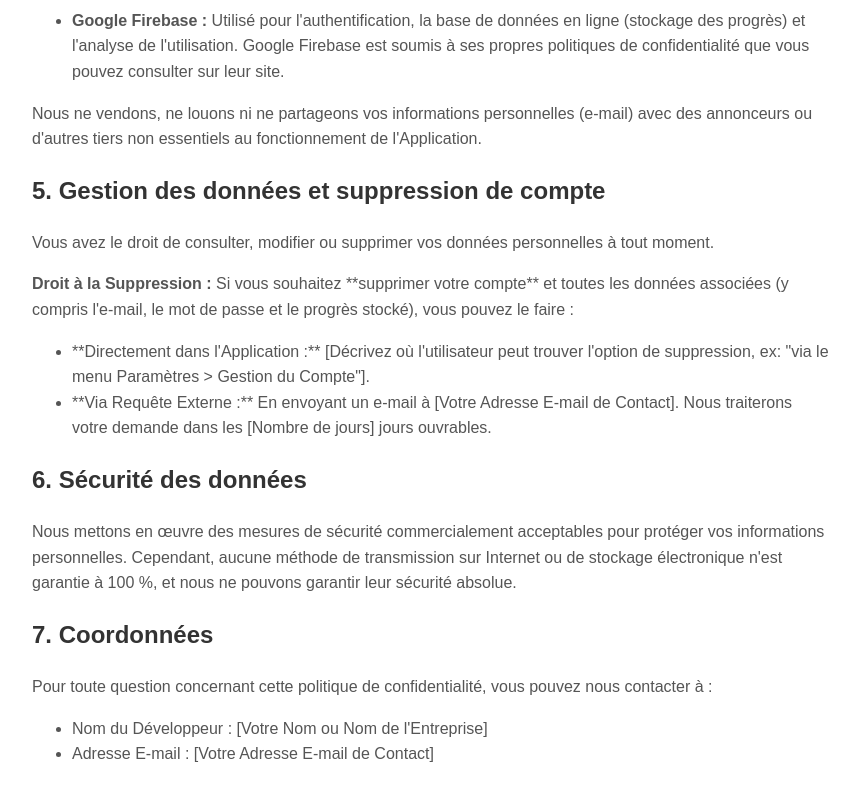
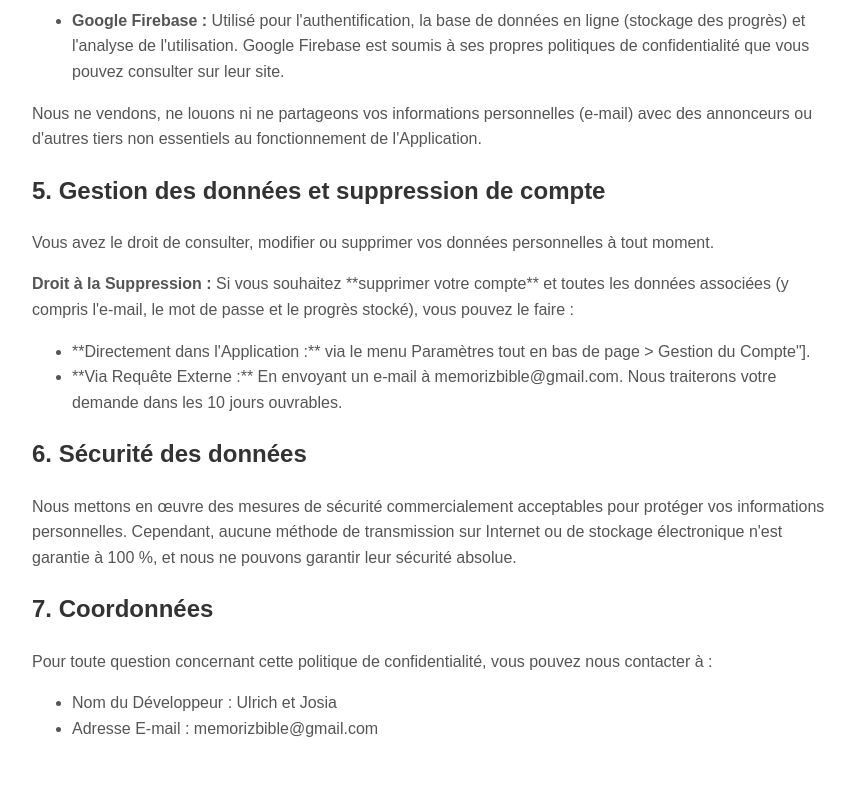
Before and after one commit to Arolejosia/memoriz-bible-policy, a plain HTML site: page index.html in a window 1280 px wide. Shown: the part 1348-2148 px from the top of the page, without its empty margins (208-1067 px from the left). After the commit the page ends 2125 px from the top, so only its background shows below. Drawn offline with Linux system fonts and the light colour scheme.

Commit message:
Update privacy policy with developer details

```diff
--- a/index.html
+++ b/index.html
@@ -15,7 +15,7 @@
 <p>Dernière mise à jour : 27 octobre 2025</p>
 
 <h2>1. Introduction</h2>
-<p>Cette Politique de Confidentialité décrit la manière dont l'application mobile Memoriz Bible (ci-après «l'Application»), exploitée par [Votre Nom/Nom de l'Entreprise], collecte, utilise et partage vos informations lorsque vous utilisez notre Application.</p>
+<p>Cette Politique de Confidentialité décrit la manière dont l'application mobile Memoriz Bible (ci-après «l'Application»), exploitée par Ulrich  Lele  et Josia Damgne, collecte, utilise et partage vos informations lorsque vous utilisez notre Application.</p>
 <p>En utilisant l'Application, vous acceptez la collecte et l'utilisation des informations conformément à cette politique.</p>
 
 <h2>2. Informations que nous collectons</h2>
@@ -56,8 +56,8 @@
 <p>Vous avez le droit de consulter, modifier ou supprimer vos données personnelles à tout moment.</p>
 <p><strong>Droit à la Suppression :</strong> Si vous souhaitez **supprimer votre compte** et toutes les données associées (y compris l'e-mail, le mot de passe et le progrès stocké), vous pouvez le faire :</p>
 <ul>
-    <li>**Directement dans l'Application :** [Décrivez où l'utilisateur peut trouver l'option de suppression, ex: "via le menu Paramètres > Gestion du Compte"].</li>
-    <li>**Via Requête Externe :** En envoyant un e-mail à [Votre Adresse E-mail de Contact]. Nous traiterons votre demande dans les [Nombre de jours] jours ouvrables.</li>
+    <li>**Directement dans l'Application :** via le menu Paramètres tout en bas de page > Gestion du Compte"].</li>
+    <li>**Via Requête Externe :** En envoyant un e-mail à memorizbible@gmail.com. Nous traiterons votre demande dans les 10  jours ouvrables.</li>
 </ul>
 
 <h2>6. Sécurité des données</h2>
@@ -66,8 +66,8 @@
 <h2>7. Coordonnées</h2>
 <p>Pour toute question concernant cette politique de confidentialité, vous pouvez nous contacter à :</p>
 <ul>
-    <li>Nom du Développeur : [Votre Nom ou Nom de l'Entreprise]</li>
-    <li>Adresse E-mail : [Votre Adresse E-mail de Contact]</li>
+    <li>Nom du Développeur : Ulrich et Josia</li>
+    <li>Adresse E-mail : memorizbible@gmail.com</li>
 </ul>
 
 </body>
```
